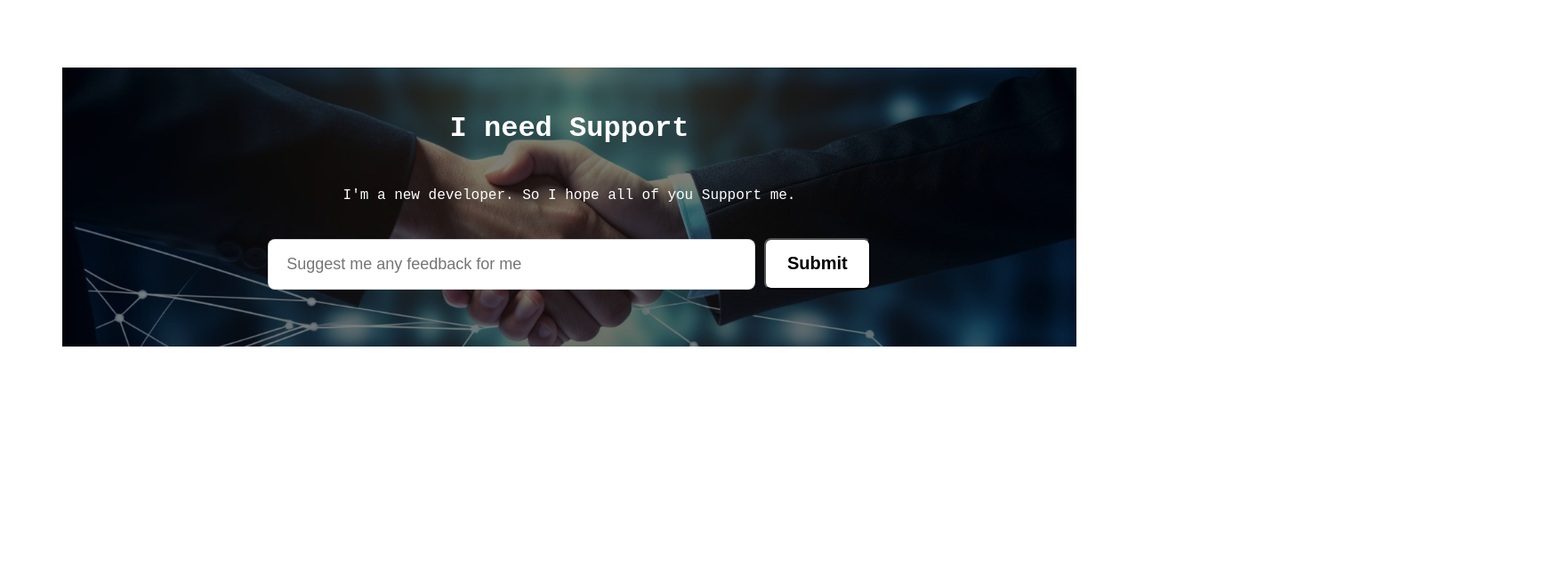
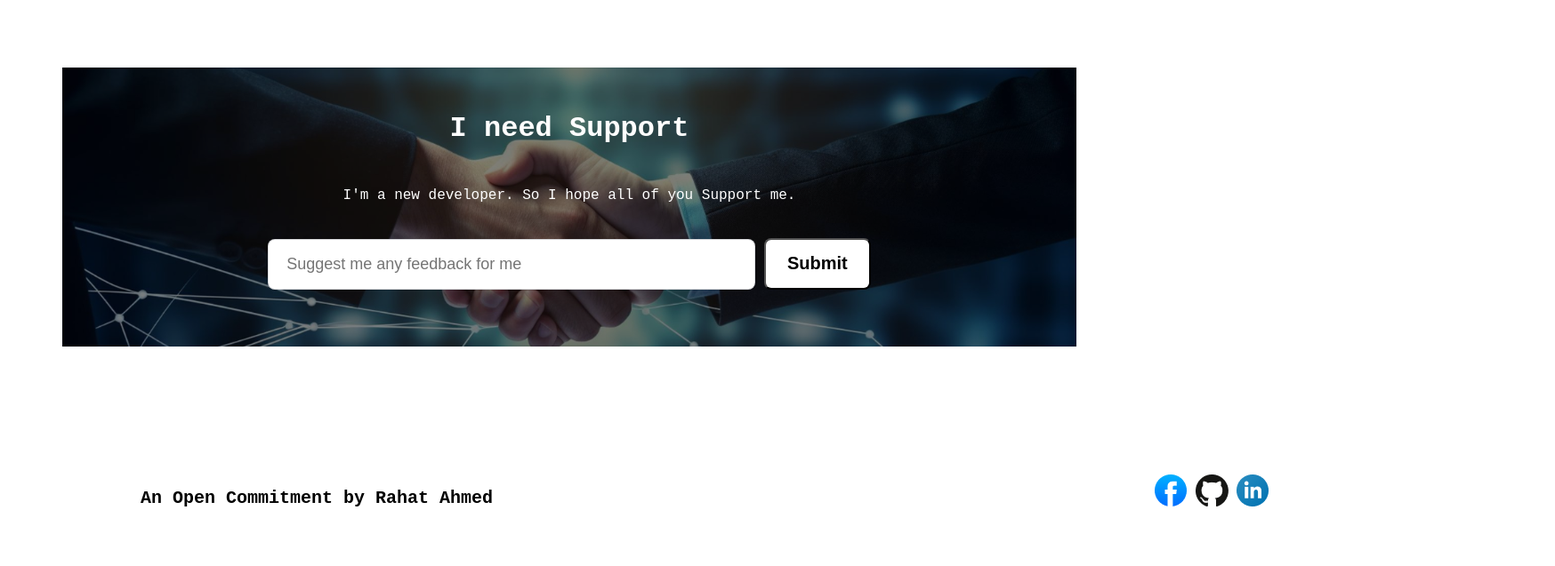
Before and after one commit to rahatahmed99/first-assignment, a plain HTML site: page index.html in a window 1280 px wide. Shown: the part 3920-4557 px from the top of the page at 89% size, 1748 px wide, since content can reach past the window. Before the commit the page ends 4318 px from the top, so only its background shows below. Drawn offline with Linux system fonts and the light colour scheme; a web font is replaced by a local one.

Commit message:
My first assignment complet

```diff
--- a/index.html
+++ b/index.html
@@ -140,9 +140,19 @@
 
        <!-- Last-section end here -->
     </main>
-  <footer>
 
+    <!-- Footer start here -->
+  <footer class="footer-contaner">
+          <div class="footer-content">
+            <h6>An Open Commitment by Rahat Ahmed</h6>
+          </div>
+
+          <div class="icons">
+            <img  src="/assets/facebook.png" alt="">
+            <img src="/assets/github.png" alt="">
+             <img src="/assets/linkedin-icon 1.png" alt="">
+          </div>
   </footer>
-
+    <!-- footer end here -->
 </body>
 </html>
--- a/styles/style.css
+++ b/styles/style.css
@@ -51,6 +51,7 @@ nav ul li{
   flex-direction: column;
   justify-content: flex-start;
   align-items: center;
+
 }
 
 .banner-content h1{
@@ -378,3 +379,31 @@ text-align: center;
 /* Last-section style end here */
 
 /* main part styles end here */
+
+
+/* footer styles start here */
+.footer-contaner{
+  width: 1440px;
+  height: 100px;
+  margin: 0 auto;
+  margin-top: 80px;
+  display: flex;
+  padding: 32px 150px 32px 150px;
+  margin-bottom: 0px;
+}
+
+.icons{
+  margin-top: 32px;
+
+}
+.footer-content {
+  width: 1140px;
+  height: 36px;
+}
+
+.footer-content h6{
+  font-size: 20px;
+  font-weight: 600;
+}
+
+/* footer styles end here */
```
